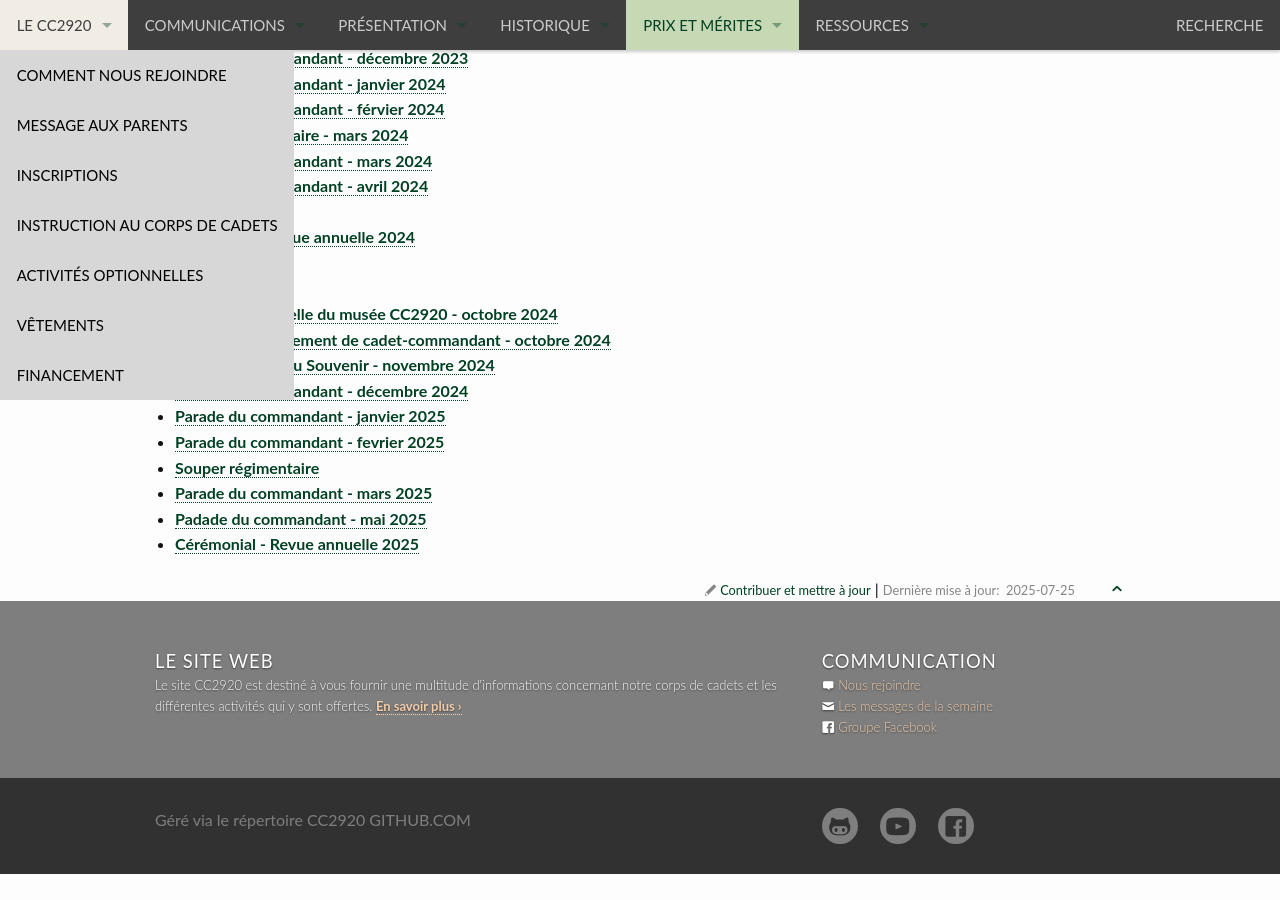
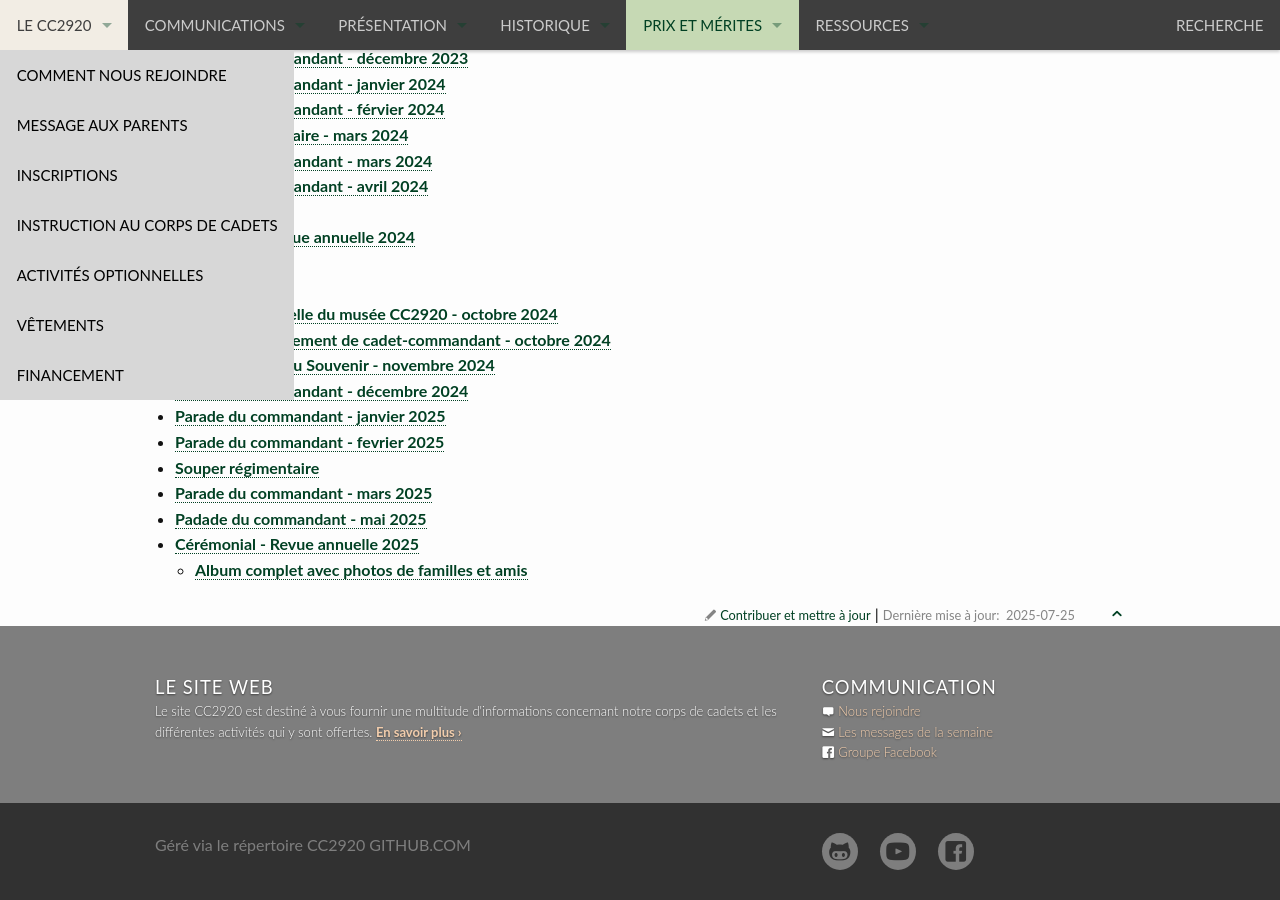
Before and after one commit to CC2920/web, a Jekyll site: the page built from _prix/photos.md, in a window 1280 px wide and 900 px high, scrolled down 4928 px. Built offline with Jekyll 4.4.1, drawn with Linux system fonts in a browser that asks for light colours; before the commit the page ends 5802 px from its top, so only the background shows below that.

Commit message:
Ajout du lien album photo ceremonial avec familles e amis

```diff
--- a/_prix/photos.md
+++ b/_prix/photos.md
@@ -192,3 +192,4 @@ title: "Galerie de photos"
 * [Parade du commandant - mars 2025](https://photos.app.goo.gl/ftXydu34uF8xmKiw9)
 * [Padade du commandant - mai  2025](https://photos.app.goo.gl/cz598xF5JGwGtehU7)
 * [Cérémonial - Revue annuelle 2025](https://photos.app.goo.gl/ZnEa81UaMXByEA1a6)
+  *  [Album complet avec photos de familles et amis](https://photos.app.goo.gl/fq8qBiCxWUCiGzDd8)
```
